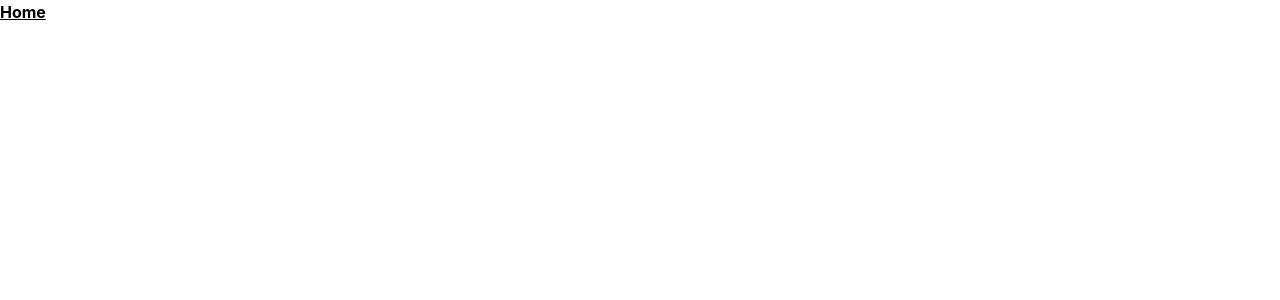
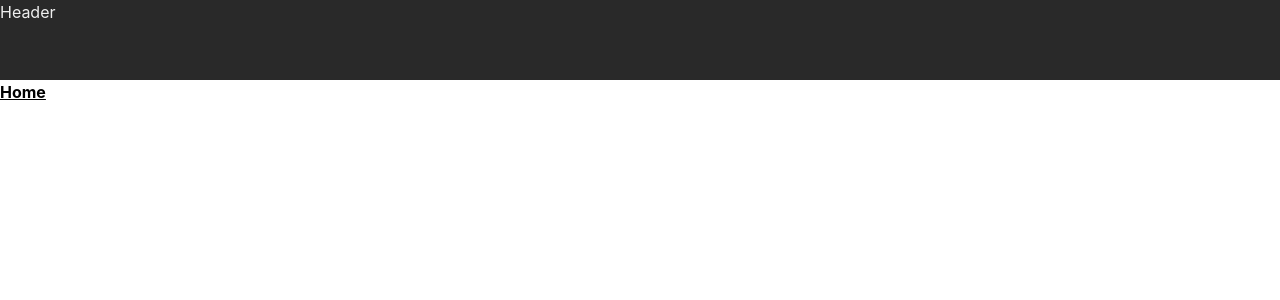
Before and after one commit to dringcokeverygood/gechu, a React (Create React App) app in the folder frontend/: page / in a window 1280 px wide. Shown: the top 300 px of the page. Built offline with nearby package versions, Linux system fonts and the light colour scheme.

Commit message:
Feat: 헤더 기본 생성

```diff
--- /dev/null
+++ b/frontend/src/components/Common/Header.tsx
@@ -0,0 +1,11 @@
+import React from 'react';
+
+const Header = () => {
+	return (
+		<div className="flex w-full h-20 justify-between bg-white-950 text-white-100">
+			Header
+		</div>
+	);
+};
+
+export default Header;
--- /dev/null
+++ b/frontend/src/components/Common/containers/HeaderContainer.tsx
@@ -0,0 +1,8 @@
+import React from 'react';
+import Header from '../Header';
+
+const HeaderContainer = () => {
+	return <Header />;
+};
+
+export default HeaderContainer;
--- a/frontend/src/pages/Home.tsx
+++ b/frontend/src/pages/Home.tsx
@@ -1,7 +1,13 @@
 import React from 'react';
+import HeaderContainer from '../components/Common/containers/HeaderContainer';
 
 const Home = () => {
-	return <div className="font-bold underline">Home</div>;
+	return (
+		<>
+			<HeaderContainer />
+			<div className="font-bold underline">Home</div>
+		</>
+	);
 };
 
 export default Home;
```
